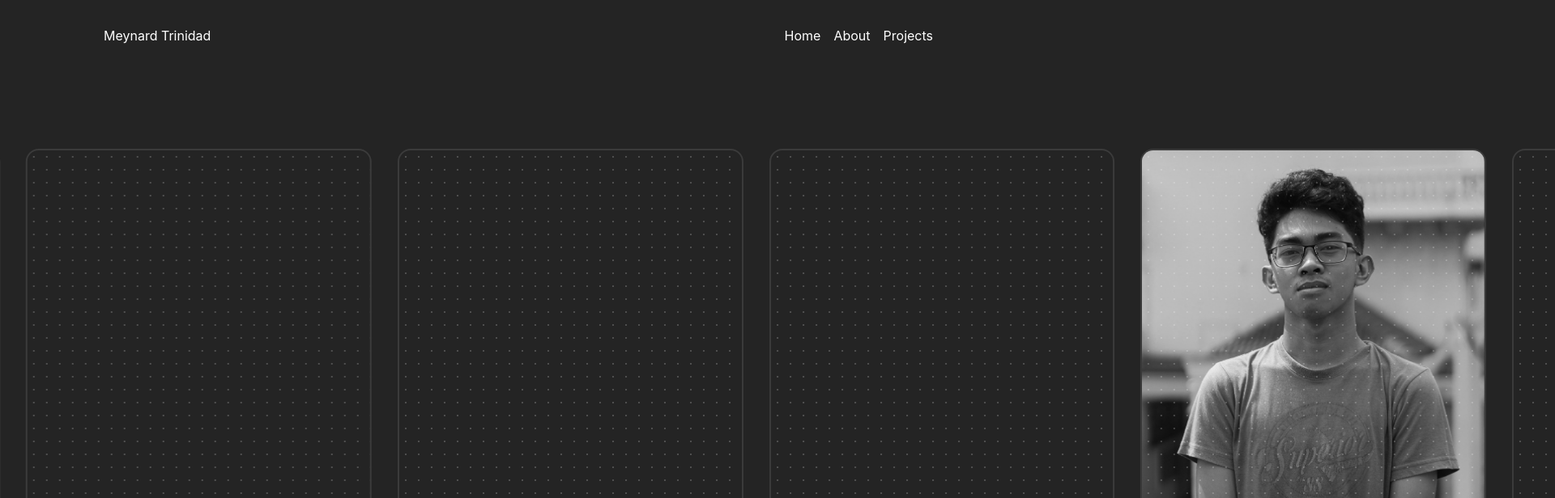
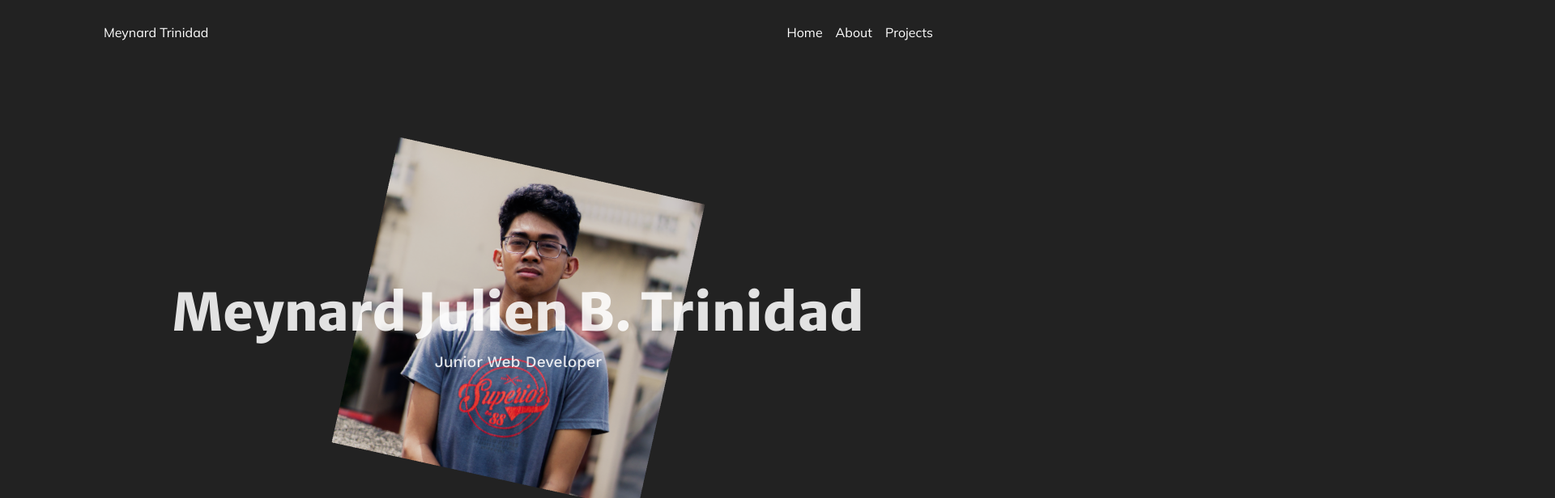
Before and after one commit to polaski0/portfolio, a React (Vite) app: page / in a window 1280 px wide. Shown: the top 616 px of the page at 81% size, 1920 px wide, since content can reach past the window. Built offline with nearby package versions, Linux system fonts and the light colour scheme.

Commit message:
Test animation

```diff
--- a/src/App.jsx
+++ b/src/App.jsx
@@ -1,10 +1,14 @@
-import { useState } from 'react';
+import React, { useState, useEffect, useLayoutEffect, useRef } from 'react';
+import { gsap } from 'gsap';
+import { Canvas, useLoader } from '@react-three/fiber';
+import { TextureLoader } from 'three';
 
 import Navbar from './components/Navbar';
 
 import Home from './pages/Home';
 import About from './pages/About';
 import Projects from './pages/Projects';
+
 
 /**
  * Outline
@@ -19,9 +23,18 @@ import Projects from './pages/Projects';
  */
 
 function App() {
+  const appRef = useRef('');
+
+  useLayoutEffect(() => {
+    let ctx = gsap.context(() => {
+      gsap.fromTo('.navbar', { y: -innerHeight }, { y: 0, duration: 1.5, ease: 'sine' });
+    }, appRef);
+
+    return () => ctx.revert();
+  }, []);
 
   return (
-    <div className="App">
+    <div className="App" ref={appRef}>
 
       <Navbar />
 
--- a/src/assets/css/Home.css
+++ b/src/assets/css/Home.css
@@ -1,22 +1,22 @@
 .hero {
     display: flex;
     flex-direction: row;
-    height: 90vh;
+    height: 100vh;
+    position: relative;
+    top: 0;
+    left: 0;
+    width: 100%;
 }
 
 .content {
     position: absolute;
-    display: none;
-    flex-direction: column;
+    display: flex;
     justify-content: center;
     align-items: center;
-    width: 50%;
+    text-align: center;
+    width: 100%;
     height: 100%;
-}
-
-.content {
-    align-items: start;
-    gap: 1rem;
+    z-index: 1;
 }
 
 .content>.divider {
@@ -31,11 +31,8 @@
     width: 100%;
     position: relative;
     display: flex;
+    justify-content: center;
     align-items: center;
-}
-
-.card-container {
-    padding-left: 2rem;
 }
 
 .card {
@@ -58,7 +55,6 @@
     background: radial-gradient(rgba(255, 255, 255, 0.2) 8%,
             transparent 8%);
     background-size: 1rem 1rem;
-    z-index: 1;
 }
 
 .card>.card-image {
@@ -70,3 +66,11 @@
     object-fit: cover;
     filter: grayscale(1);
 }
+
+.name {
+    font-size: 4rem;
+}
+
+.position {
+    font-size: 1.2rem;
+}
--- a/src/assets/css/Navbar.css
+++ b/src/assets/css/Navbar.css
@@ -1,13 +1,18 @@
 .navbar {
+    position: absolute;
     display: flex;
     flex-direction: row;
     justify-content: space-between;
+    align-items: center;
     padding: 2rem 8rem;
+    width: 100%;
     height: 10vh;
+    z-index: 2;
 }
 
 .navlinks {
     display: flex;
     flex-direction: row;
     gap: 1rem;
+    vertical-align: middle;
 }
--- a/src/index.css
+++ b/src/index.css
@@ -1,3 +1,5 @@
+@import url('https://fonts.googleapis.com/css2?family=Merriweather+Sans:wght@800&family=Mulish:wght@200;400&family=Work+Sans:wght@500&display=swap');
+
 * {
   margin: 0;
   padding: 0;
@@ -5,13 +7,14 @@
 }
 
 :root {
-  font-family: Inter, system-ui, Avenir, Helvetica, Arial, sans-serif;
+  font-family: 'Mulish', sans-serif;
+  /* font-family: Inter, system-ui, Avenir, Helvetica, Arial, sans-serif; */
   line-height: 1.5;
   font-weight: 400;
 
   color-scheme: light dark;
   color: rgba(255, 255, 255, 0.87);
-  background-color: #242424;
+  background-color: #222;
 
   font-synthesis: none;
   text-rendering: optimizeLegibility;
@@ -21,8 +24,6 @@
 }
 
 body {
-  background-color: #242424;
-  /* padding: 0 10rem; */
   height: 100vh;
   overflow-x: hidden;
 }
@@ -35,3 +36,15 @@ a {
 li {
   list-style: none;
 }
+
+h1,
+h2,
+h3 {
+  font-family: 'Merriweather Sans', sans-serif;
+}
+
+h4,
+h5,
+h6 {
+  font-family: 'Work Sans', sans-serif;
+}
--- a/src/pages/Home.jsx
+++ b/src/pages/Home.jsx
@@ -1,55 +1,87 @@
 import React, { useState, useEffect, useLayoutEffect, useRef } from 'react';
 import '../assets/css/Home.css';
 import { gsap } from 'gsap';
+import { Canvas, useLoader } from '@react-three/fiber';
+import { TextureLoader } from 'three';
+
+function Card({ dimensions }) {
+    // console.log(dimensions);
+    const meshRef = useRef(null);
+    const texture = useLoader(TextureLoader, 'images/Profile.jpg');
+
+    useLayoutEffect(() => {
+        if (!meshRef.current) {
+            return;
+        }
+
+        let ctx = gsap.context(() => {
+            const t1 = gsap.timeline();
+            gsap.to(meshRef.current.rotation, { z: -6.5, duration: 1.2, ease: 'power2.out' });
+
+            // t1.fromTo(meshRef.current.position, { y: 10 }, { y: 0, duration: 1.4, ease: 'power4.out' });
+
+            t1.fromTo(meshRef.current.position, { y: 10 }, { y: -10, duration: 0.5, repeat: 2 })
+                .fromTo(meshRef.current.position, { y: 10 }, { y: -10, duration: 0.8, repeat: 1 })
+                .fromTo(meshRef.current.position, { y: 10 }, {
+                    y: 0, duration: 1, ease: 'power4.out'
+                })
+        }, meshRef);
+
+        return () => ctx.revert();
+    }, []);
+
+    return (
+        <mesh ref={meshRef}>
+            <boxGeometry args={[
+                2,
+                2,
+                0.01]} />
+            <meshBasicMaterial map={texture} />
+            {/* <boxGeometry args={[
+                2036 / window.innerWidth,
+                2048 / window.innerHeight,
+                0.01]} />
+            <meshBasicMaterial map={texture} /> */}
+        </mesh>
+    )
+}
 
 function Home() {
     const heroRef = useRef('');
-    // const loopCounter = useRef(1.5);
-    // const [isLooping, setIsLooping] = useState(true);
+    const cameraRef = useRef('');
+    const [imageDimensions, setImageDimensions] = useState({});
 
     // useLayoutEffect(() => {
     //     let ctx = gsap.context(() => {
-    //         gsap.fromTo('.card-wrapper', { opacity: 0 }, { opacity: 1, delay: 0.3 });
-    //         const cards = gsap.utils.toArray(".card-container"),
-    //             loop = horizontalLoop(cards, { paused: true });
-
-    //         const interval = setInterval(() => {
-    //             if (loopCounter.current > 0) {
-    //                 loop.next({ duration: 2 - loopCounter.current, ease: 'power2.out' });
-    //             }
-
-    //             loopCounter.current -= 0.1;
-    //         }, 100);
-
-    //         return () => clearInterval(interval);
+    //         gsap.fromTo('.card-wrapper', { y: -innerHeight }, { y: 0, duration: 2, ease: 'sine' });
+    //         gsap.to('.card-wrapper', { rotateX: -360, rotateY: 360, rotateZ: 12, duration: 2 });
     //     }, heroRef);
 
     //     return () => ctx.revert();
     // }, []);
 
-    const counter = useRef(0);
-    const isPaused = useRef(false);
+    useLayoutEffect(() => {
+        if (!cameraRef.current) {
+            return;
+        }
 
-    useLayoutEffect(() => {
+        console.log(cameraRef.current);
+
         let ctx = gsap.context(() => {
-            gsap.fromTo('.card-wrapper', { opacity: 0 }, { opacity: 1, duration: 2 });
-            const cards = gsap.utils.toArray('.card-container'),
-                loop = horizontalLoop(cards, { paused: true });
-
-            const interval = setInterval(() => {
-                if (counter.current <= 10) {
-                    loop.next({ duration: 0.2 + (counter.current / 100), ease: counter.current >= 5 ? 'power1.out' : 'none' });
-                } else {
-                    isPaused.current = true;
-                }
-
-                counter.current += 1;
-            }, 100);
-
-            return () => clearInterval(interval);
-        }, heroRef);
+            // gsap.fromTo(cameraRef.current.position, { y: 10 }, { y: 0, duration: 1.4, ease: 'power4.out' });
+        }, cameraRef);
 
         return () => ctx.revert();
+    }, []);
+
+    const getImageDimensions = (url) => {
+        const image = new Image();
+        image.onload = () => setImageDimensions({ width: image.naturalWidth, height: image.naturalHeight });
+        image.src = url;
+    };
+
+    useEffect(() => {
+        getImageDimensions('images/Profile.jpg');
     }, []);
 
     return (
@@ -59,94 +91,33 @@ function Home() {
                     <h3 className='name'>Meynard Julien B. Trinidad</h3>
                     <h4 className='position'>Junior Web Developer</h4>
                 </div>
-                <div className='divider'></div>
+                {/* <div className='divider'></div>
                 <div>
                     <p className='description'>Lorem ipsum dolor sit amet consectetur adipisicing elit. Accusantium voluptates ab magnam labore quae adipisci reprehenderit commodi optio pariatur similique! Quod assumenda unde non eaque aperiam reiciendis! Possimus, repellendus hic.</p>
-                </div>
+                </div> */}
             </div>
             <div className='card-wrapper'>
-                <Card />
-                <Card />
-                <Card isMain={true} />
-                <Card />
-                <Card />
-                <Card />
+                <Canvas ref={cameraRef} camera={{ fov: 45, position: [0, 0, 5] }}>
+                    <ambientLight intensity={0.1} />
+                    <directionalLight color="red" position={[0, 0, 5]} />
+                    {
+                        Object.keys(imageDimensions).length !== 0 && <Card dimensions={imageDimensions} />
+                    }
+                </Canvas>
             </div>
         </section>
     )
 }
 
-function Card({ isMain = false }) {
-    return (
-        <div className={`card-container ${isMain && 'main-card'}`}>
-            <div className='card'>
-                <div className='card-overlay'></div>
-                {
-                    isMain && (
-                        <img className='card-image' src="images/Profile.jpg" alt="Meynard Julien" />
-                    )
-                }
-            </div>
-        </div>
-    )
-}
-
-function horizontalLoop(items, config) {
-    items = gsap.utils.toArray(items);
-    config = config || {};
-    let tl = gsap.timeline({ repeat: config.repeat, paused: config.paused, defaults: { ease: "none" }, onReverseComplete: () => tl.totalTime(tl.rawTime() + tl.duration() * 100) }),
-        length = items.length,
-        startX = items[0].offsetLeft,
-        times = [],
-        widths = [],
-        xPercents = [],
-        curIndex = 0,
-        pixelsPerSecond = (config.speed || 1) * 100,
-        snap = config.snap === false ? v => v : gsap.utils.snap(config.snap || 1), // some browsers shift by a pixel to accommodate flex layouts, so for example if width is 20% the first element's width might be 242px, and the next 243px, alternating back and forth. So we snap to 5 percentage points to make things look more natural
-        totalWidth, curX, distanceToStart, distanceToLoop, item, i;
-    gsap.set(items, { // convert "x" to "xPercent" to make things responsive, and populate the widths/xPercents Arrays to make lookups faster.
-        xPercent: (i, el) => {
-            let w = widths[i] = parseFloat(gsap.getProperty(el, "width", "px"));
-            xPercents[i] = snap(parseFloat(gsap.getProperty(el, "x", "px")) / w * 100 + gsap.getProperty(el, "xPercent"));
-            return xPercents[i];
-        }
-    });
-    gsap.set(items, { x: 0 });
-    totalWidth = items[length - 1].offsetLeft + xPercents[length - 1] / 100 * widths[length - 1] - startX + items[length - 1].offsetWidth * gsap.getProperty(items[length - 1], "scaleX") + (parseFloat(config.paddingRight) || 0);
-    for (i = 0; i < length; i++) {
-        item = items[i];
-        curX = xPercents[i] / 100 * widths[i];
-        distanceToStart = item.offsetLeft + curX - startX;
-        distanceToLoop = distanceToStart + widths[i] * gsap.getProperty(item, "scaleX");
-        tl.to(item, { xPercent: snap((curX - distanceToLoop) / widths[i] * 100), duration: distanceToLoop / pixelsPerSecond }, 0)
-            .fromTo(item, { xPercent: snap((curX - distanceToLoop + totalWidth) / widths[i] * 100) }, { xPercent: xPercents[i], duration: (curX - distanceToLoop + totalWidth - curX) / pixelsPerSecond, immediateRender: false }, distanceToLoop / pixelsPerSecond)
-            .add("label" + i, distanceToStart / pixelsPerSecond);
-        times[i] = distanceToStart / pixelsPerSecond;
-    }
-    function toIndex(index, vars) {
-        vars = vars || {};
-        (Math.abs(index - curIndex) > length / 2) && (index += index > curIndex ? -length : length); // always go in the shortest direction
-        let newIndex = gsap.utils.wrap(0, length, index),
-            time = times[newIndex];
-        if (time > tl.time() !== index > curIndex) { // if we're wrapping the timeline's playhead, make the proper adjustments
-            vars.modifiers = { time: gsap.utils.wrap(0, tl.duration()) };
-            time += tl.duration() * (index > curIndex ? 1 : -1);
-        }
-        curIndex = newIndex;
-        vars.overwrite = true;
-        return tl.tweenTo(time, vars);
-    }
-    tl.next = vars => toIndex(curIndex + 1, vars);
-    tl.previous = vars => toIndex(curIndex - 1, vars);
-    tl.current = () => curIndex;
-    tl.toIndex = (index, vars) => toIndex(index, vars);
-    tl.times = times;
-    tl.progress(1, true).progress(0, true); // pre-render for performance
-    if (config.reversed) {
-        tl.vars.onReverseComplete();
-        tl.reverse();
-    }
-    return tl;
-}
+// function Card() {
+//     return (
+//         <div className='card-container'>
+//             <div className='card'>
+//                 <div className='card-overlay'></div>
+//                 <img className='card-image' src="images/Profile.jpg" alt="Meynard Julien" />
+//             </div>
+//         </div>
+//     )
+// }
 
 export default Home;
```
